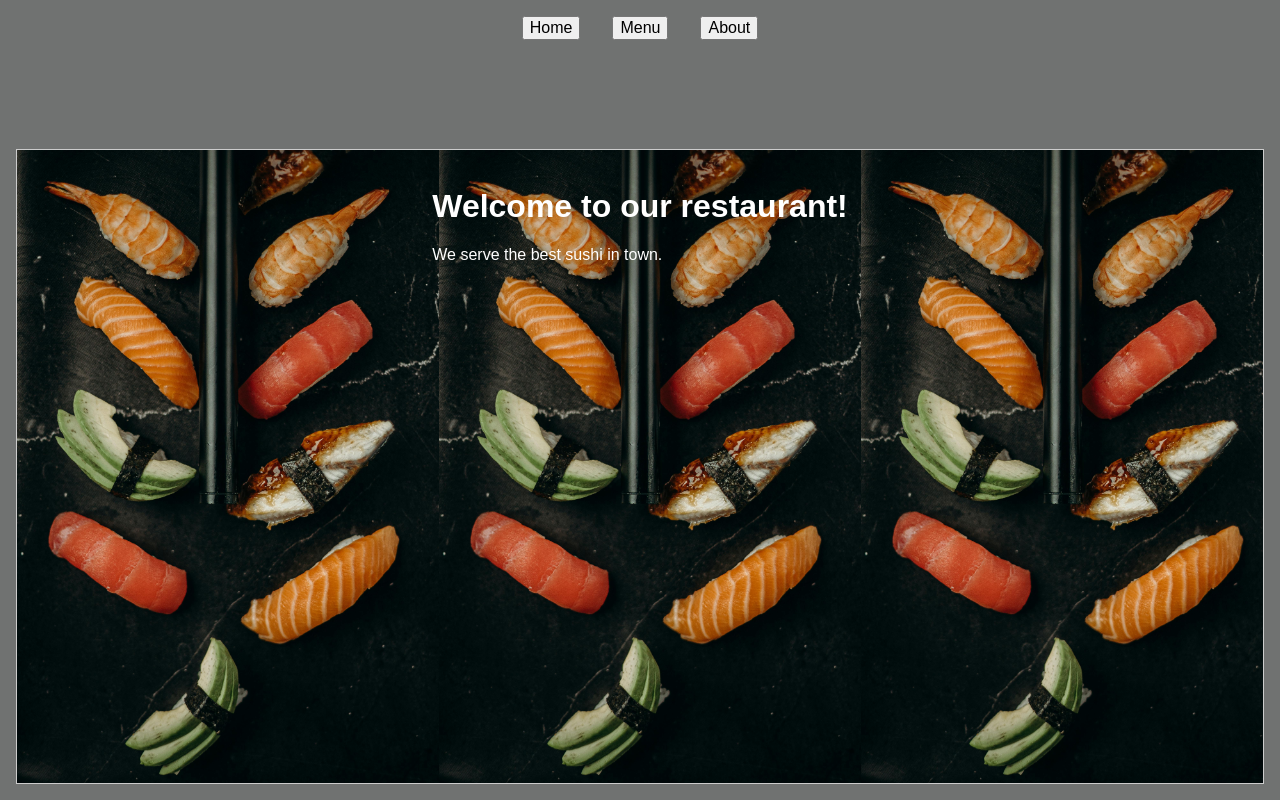
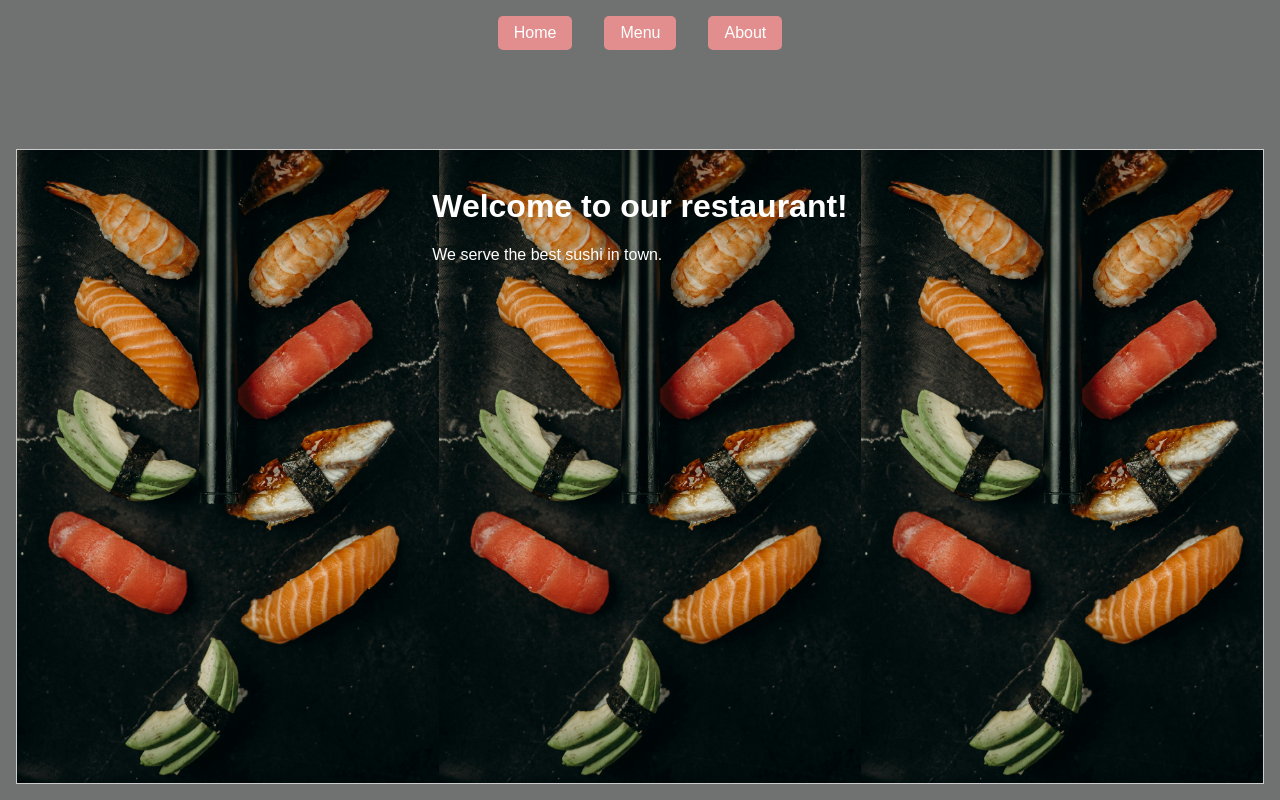
Before and after one commit to SangMunnKim/TOP_Restuarant, a website built with webpack: page src/index.html in a window 1280 px wide. Built offline with nearby package versions, Linux system fonts and the light colour scheme; a web font is replaced by a local one.

Commit message:
add homepage

```diff
--- a/src/home.js
+++ b/src/home.js
@@ -1,3 +1,13 @@
+import sushiImage from './img/sushi1.jpg';
+
+const homeButton = document.getElementById('home');
+
+const button = document.addEventListener('click', (e) => {
+    if (e.target === homeButton) {
+        loadHome(content);
+    }
+});
+
 function createHome() {
     const home = document.createElement('div');
     const heading = document.createElement('h1');
@@ -12,4 +22,14 @@ function createHome() {
     return home;
 }
 
-export default createHome;
+function loadHome(div) {
+    div.innerHTML = '';
+    div.style.backgroundImage = `url(${sushiImage})`;
+    if (div) {
+        div.appendChild(createHome());
+    } else {
+        console.error('Content element not found!');
+    }
+}
+
+export {button, loadHome};
--- a/src/index.html
+++ b/src/index.html
@@ -8,14 +8,11 @@
 <body>
     <header>
         <nav>
-            <button>Home</button>
-            <button>Menu</button>
-            <button>About</button>
+            <button id="home">Home</button>
+            <button id="menu">Menu</button>
+            <button id="about">About</button>
         </nav>
     </header>
-
-    <div id="content">
-    </div>
-
+    <div id="content"></div>
 </body>
 </html>
--- a/src/index.js
+++ b/src/index.js
@@ -1,13 +1,13 @@
 import './styles.css';
-import createHome from './home';
-import sushiImage from './img/sushi1.jpg';
+import {button, loadHome} from './home';
 
-document.addEventListener('DOMContentLoaded', () => {
-    const content = document.querySelector('#content');
-    if (content) {
-      content.appendChild(createHome());
-      content.style.backgroundImage = `url(${sushiImage})`;
-    } else {
-      console.error('Content element not found!');
-    }
-  });
+const content = document.querySelector('#content');
+
+
+
+init();
+
+
+function init() {
+  loadHome(content);
+}
--- a/src/styles.css
+++ b/src/styles.css
@@ -33,6 +33,15 @@ nav {
     border: 1px solid #ccc;
 }
 
+button {
+    background-color: rgb(226, 142, 142);
+    color: white;
+    padding: 0.5em 1em;
+    border: none;
+    border-radius: 5px;
+    cursor: pointer;
+}
+
 /* #content {
     background: url('./img/sushi1.jpg') no-repeat center center / contain;
 } */
```
